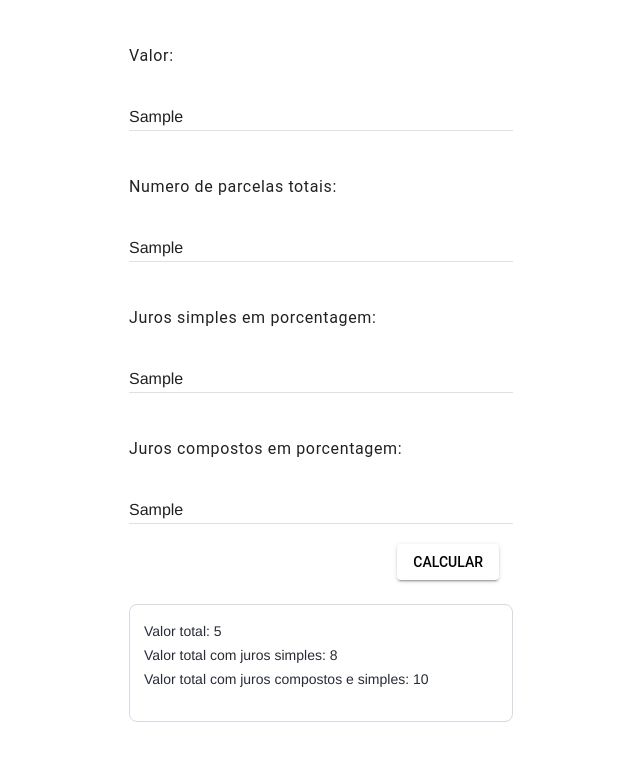
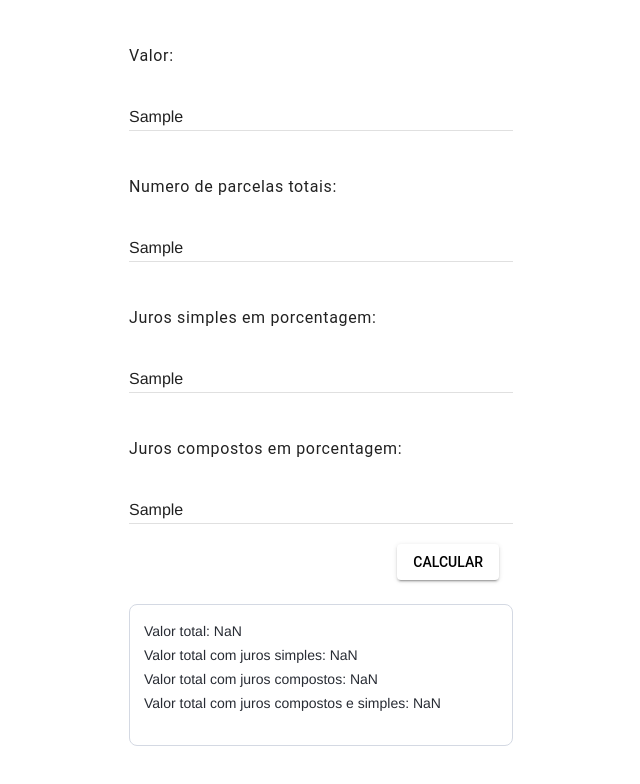
Before and after one commit to luisrguerra/engnet-trainee, a plain HTML site: page json/index.html in a window 1280 px wide. Both pictures are taken after typing "Sample", "Sample", "Sample", "Sample" into the empty fields and a click on the button "CALCULAR". Shown: the whole page, without its empty margins (319-959 px from the left). Drawn offline with nearby package versions, Linux system fonts and the light colour scheme.

Commit message:
Update index.html

```diff
--- a/json/index.html
+++ b/json/index.html
@@ -93,6 +93,7 @@ Calcular
 </body>
 
 <script>
+let objJson = [];
 
 // funcao executada ao apertar o botao submit "enviar"
 function funcaobtn(){
@@ -117,40 +118,55 @@ function funcaobtn(){
 
    const valor = parcela * parcelasTotais;
    let valorJurosSimples = valor + (jurosSimples*valor*parcelasTotais);
-   valorJurosSimples = valorJurosSimples.toFixed(2);
 
    var varformJurosCompostos = document.getElementById("formJurosCompostos").value;
    if (varformJurosCompostos == "") {
     varformJurosCompostos = "0";
    }
    varformJurosCompostos = varformJurosCompostos.replace(',', '.');
+
+   //matematica
    const jurosCompostos = parseFloat(varformJurosCompostos)*0.01;
    let valorJurosCompostos = valor * (1 + jurosCompostos)**parcelasTotais ;
-   valorJurosCompostos = valorJurosCompostos.toFixed(2);
 
    let valorJuros = valor * (1 + jurosCompostos)**parcelasTotais + (jurosSimples*valor*parcelasTotais) ;
-   valorJuros = valorJuros.toFixed(2);
 
-   let strValorTotal = 0;
-   let strValorTotalJurosSimples = 0;
-   let strValorTotalJurosCompostos = 0;
-   let strValorTotalJurosTotais = 0;
+   //imprimir
+   let somaArrayValorTotal = 0;
+   let somaArrayValorTotalJurosSimples = 0;
+   let somaArrayValorTotalJurosCompostos = 0;
+   let somaArrayValorTotalJurosTotais = 0;
 
    const txtJson = `[{"valorTotal":1, "valorTotalJurosCompostos":2, "valorJuros":3},{"valorTotal":4, "valorTotalJurosCompostos":6, "valorJuros":7}]`;
-   const objJson = JSON.parse(txtJson);
+   //objJson = JSON.parse(txtJson);
+   let objParcelamento = {
+    valorTotal:null,
+    valorTotalJurosSimples: null,
+    valorTotalJurosCompostos:null,
+    valorJuros:null
+   };
 
+   objParcelamento.valorTotal = valor;
+   objParcelamento.valorTotalJurosSimples = valorJurosSimples;
+   objParcelamento.valorTotalJurosCompostos = valorJurosCompostos;
+   objParcelamento.valorJuros = valorJuros;
+   objJson.push(objParcelamento);
+
+   //soma dos arrays
    for(let contagem = 0; contagem < objJson.length; contagem++) {
-    strValorTotal = strValorTotal + objJson[contagem].valorTotal;
-    strValorTotalJurosSimples = strValorTotalJurosSimples + objJson[contagem].valorTotalJurosCompostos;
-    strValorTotalJurosTotais = strValorTotalJurosTotais + objJson[contagem].valorJuros;
+    somaArrayValorTotal = somaArrayValorTotal + objJson[contagem].valorTotal;
+    somaArrayValorTotalJurosSimples = somaArrayValorTotalJurosSimples + objJson[contagem].valorTotalJurosSimples;
+    somaArrayValorTotalJurosCompostos = somaArrayValorTotalJurosCompostos + objJson[contagem].valorTotalJurosCompostos;
+    somaArrayValorTotalJurosTotais = somaArrayValorTotalJurosTotais + objJson[contagem].valorJuros;
    };
 
    document.getElementById("terminal").innerHTML = "";
    var textoTerminal = document.createElement("P");
    textoTerminal.innerHTML  =
-   "Valor total: " + strValorTotal + "\n" +
-   "Valor total com juros simples: " + strValorTotalJurosSimples + "\n" +
-   "Valor total com juros compostos e simples: " + strValorTotalJurosTotais  + "\n";
+   "Valor total: " + somaArrayValorTotal + "\n" +
+   "Valor total com juros simples: " + somaArrayValorTotalJurosSimples.toFixed(2) + "\n" +
+   "Valor total com juros compostos: " + somaArrayValorTotalJurosCompostos.toFixed(2) + "\n" +
+   "Valor total com juros compostos e simples: " + somaArrayValorTotalJurosTotais.toFixed(2)  + "\n";
    document.getElementById("terminal").appendChild(textoTerminal);
 
  }
```
